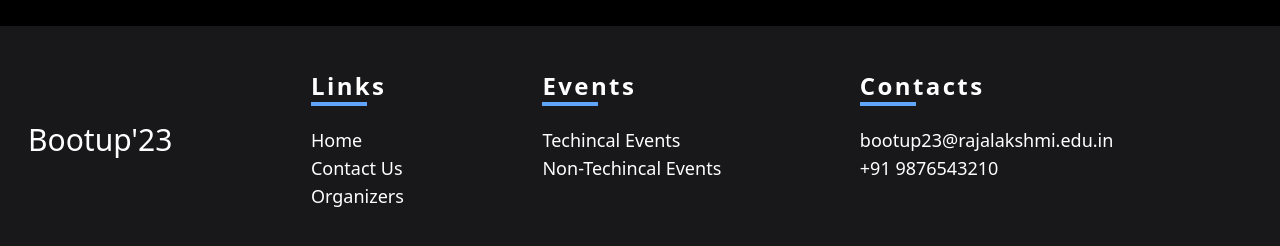
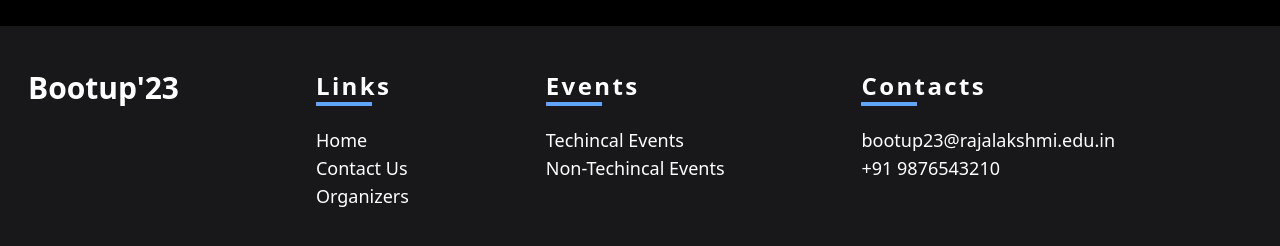
Before and after one commit to manosanjay-g/bootup23, a React (Create React App) app: page / in a window 1280 px wide. Shown: the part 3114-3360 px from the top of the page. Built offline with nearby package versions, Linux system fonts and the light colour scheme.

Commit message:
minor font changes

```diff
--- a/src/components/Footer.jsx
+++ b/src/components/Footer.jsx
@@ -5,7 +5,7 @@
     //const location = useLocation();
     return (
         <div id="footer" className="flex flex-col md:flex-row w-full p-7 bg-zinc-900 md:justify-start">
-            <p className="text-white text-3xl  text-center md:self-center">Bootup'23</p>
+            <p className="text-white text-3xl my-4 font-semibold text-center ">Bootup'23</p>
             <div id="footer-items" className="flex flex-col my-4 gap-y-6 md:flex-row md:justify-evenly md:w-full">
                 <div className="footer-item-links">
                     <p className="text-white font-semibold  justify-center text-2xl  tracking-widest text-2xl">Links</p>
```
